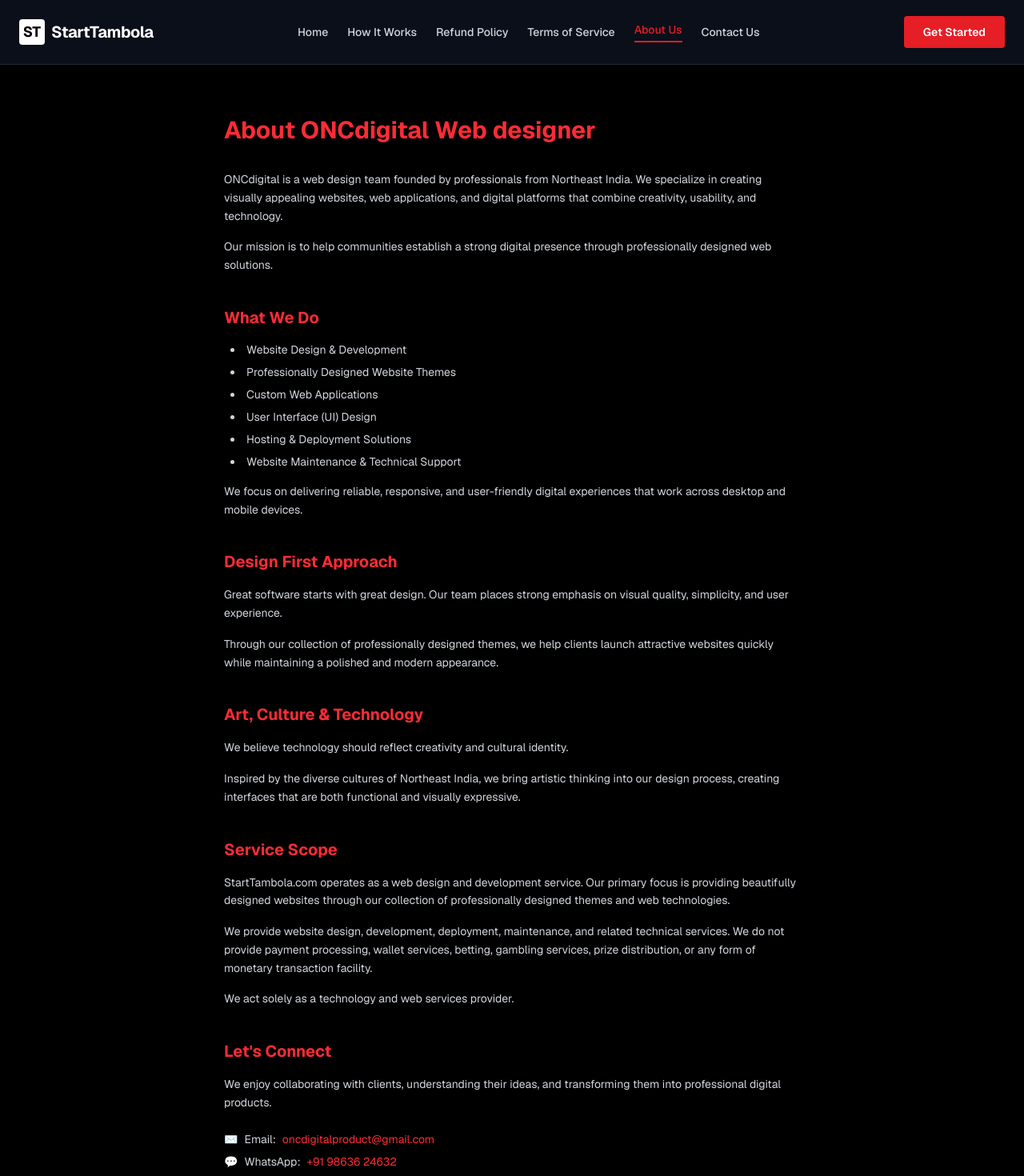
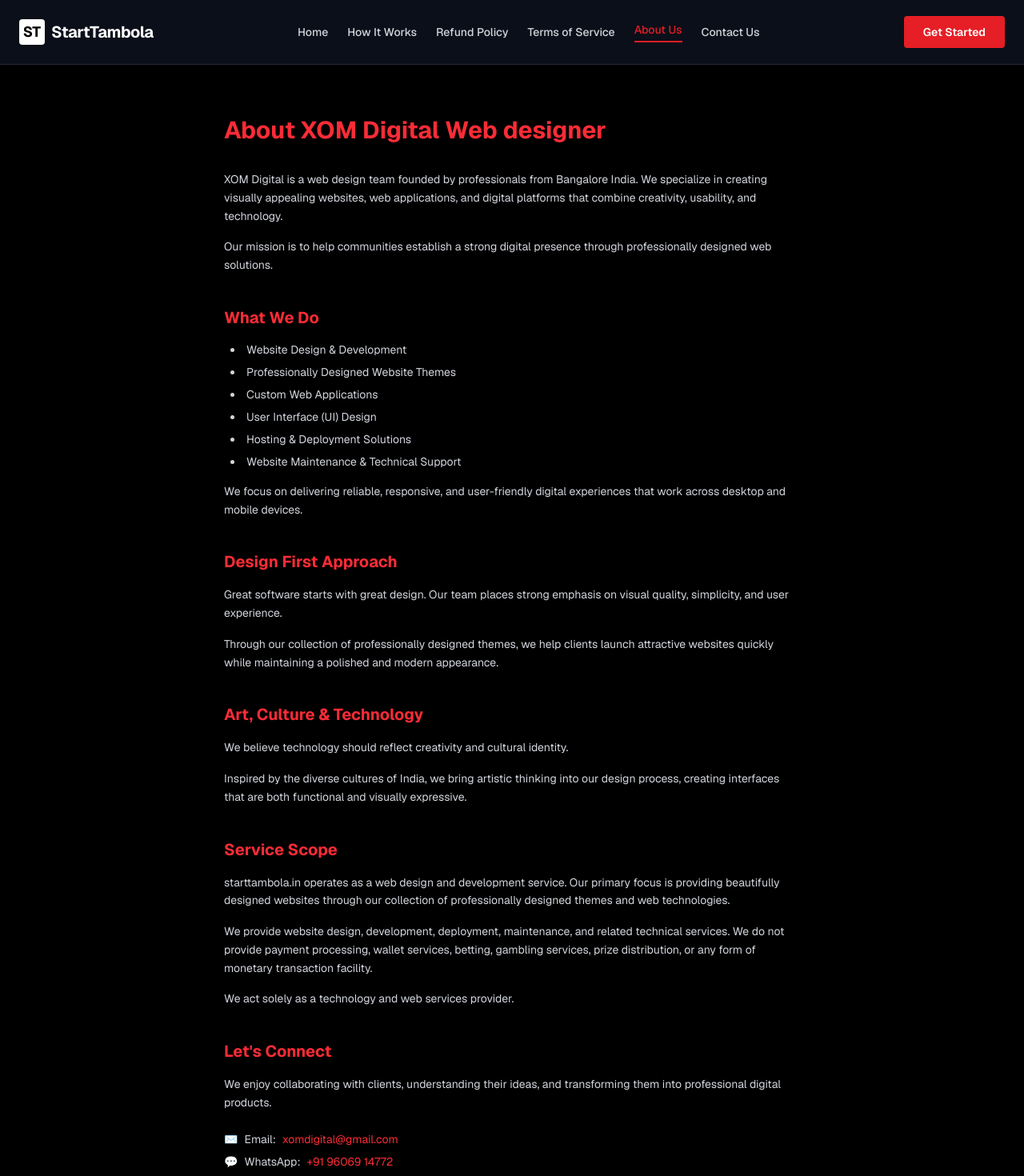
Before and after one commit to Bidipta-BG/tambluu, a Next.js app: page /about in a window 1280 px wide. Shown: the top 1470 px of the page at 80% size. Built offline with nearby package versions, Linux system fonts and the light colour scheme.

Commit message:
cashfree integration4

```diff
--- a/src/app/about/page.tsx
+++ b/src/app/about/page.tsx
@@ -5,7 +5,7 @@
 
 export const metadata: Metadata = {
   title: "About Us — StartTambola",
-  description: "Learn more about ONCdigital Web designer and the team behind StartTambola.",
+  description: "Learn more about XOM Digital Web designer and the team behind StartTambola.",
 };
 
 export default function AboutPage() {
@@ -15,11 +15,11 @@
       <main className="flex-1 bg-black py-16">
         <div className="mx-auto max-w-3xl px-6">
           <h1 className="text-3xl font-bold text-red-500 mb-8">
-            About ONCdigital Web designer
+            About XOM Digital Web designer
           </h1>
 
           <p className="text-gray-300 text-sm leading-relaxed mb-4">
-            ONCdigital is a web design team founded by professionals from Northeast India. We specialize in creating visually appealing websites, web applications, and digital platforms that combine creativity, usability, and technology.
+            XOM Digital is a web design team founded by professionals from Bangalore India. We specialize in creating visually appealing websites, web applications, and digital platforms that combine creativity, usability, and technology.
           </p>
           <p className="text-gray-300 text-sm leading-relaxed mb-10">
             Our mission is to help communities establish a strong digital presence through professionally designed web solutions.
@@ -63,7 +63,7 @@
                 We believe technology should reflect creativity and cultural identity.
               </p>
               <p className="text-gray-300 text-sm leading-relaxed">
-                Inspired by the diverse cultures of Northeast India, we bring artistic thinking into our design process, creating interfaces that are both functional and visually expressive.
+                Inspired by the diverse cultures of India, we bring artistic thinking into our design process, creating interfaces that are both functional and visually expressive.
               </p>
             </section>
 
@@ -72,7 +72,7 @@
                 Service Scope
               </h2>
               <p className="text-gray-300 text-sm leading-relaxed mb-4">
-                StartTambola.com operates as a web design and development service. Our primary focus is providing beautifully designed websites through our collection of professionally designed themes and web technologies.
+                starttambola.in operates as a web design and development service. Our primary focus is providing beautifully designed websites through our collection of professionally designed themes and web technologies.
               </p>
               <p className="text-gray-300 text-sm leading-relaxed mb-4">
                 We provide website design, development, deployment, maintenance, and related technical services. We do not provide payment processing, wallet services, betting, gambling services, prize distribution, or any form of monetary transaction facility.
@@ -94,21 +94,21 @@
                 <div className="flex items-center gap-2 text-sm text-gray-300">
                   <span>✉️</span>
                   <span>Email:</span>
-                  <a href="mailto:oncdigitalproduct@gmail.com" className="text-red-500 hover:underline">
-                    oncdigitalproduct@gmail.com
+                  <a href="mailto:xomdigital@gmail.com" className="text-red-500 hover:underline">
+                    xomdigital@gmail.com
                   </a>
                 </div>
                 <div className="flex items-center gap-2 text-sm text-gray-300">
                   <span>💬</span>
                   <span>WhatsApp:</span>
-                  <a href="https://wa.me/919863624632" target="_blank" rel="noreferrer" className="text-red-500 hover:underline">
-                    +91 98636 24632
+                  <a href="https://wa.me/919606914772" target="_blank" rel="noreferrer" className="text-red-500 hover:underline">
+                    +91 96069 14772
                   </a>
                 </div>
               </div>
 
               <a
-                href="https://wa.me/919863624632"
+                href="https://wa.me/919606914772"
                 target="_blank"
                 rel="noreferrer"
                 className="inline-block rounded bg-red-600 px-6 py-3 text-sm font-semibold text-white transition-colors hover:bg-red-700"
--- a/src/app/how-it-works/page.tsx
+++ b/src/app/how-it-works/page.tsx
@@ -62,9 +62,14 @@
             <p className="text-gray-300 text-sm mb-6">
               We provide 24x7 support. Click below to chat with us on WhatsApp.
             </p>
-            <button className="rounded bg-white/10 px-6 py-3 text-sm font-semibold text-white transition-colors hover:bg-white/20 border border-white/10">
+            <a
+              href="https://api.whatsapp.com/send?phone=96096914772&text=Hi%20StartTambola%20team!%20I%20have%20a%20question."
+              target="_blank"
+              rel="noreferrer"
+              className="inline-block rounded bg-white/10 px-6 py-3 text-sm font-semibold text-white transition-colors hover:bg-white/20 border border-white/10"
+            >
               Chat with Support
-            </button>
+            </a>
           </div>
 
         </div>
--- a/src/app/page.tsx
+++ b/src/app/page.tsx
@@ -93,7 +93,7 @@
   },
   {
     title: "Make Payment",
-    description: "Complete secure payment via Razorpay.",
+    description: "Complete secure payment via Cashfree.",
     icon: "💳",
   },
   {
--- a/src/app/refund-policy/page.tsx
+++ b/src/app/refund-policy/page.tsx
@@ -18,7 +18,7 @@
           </h1>
 
           <p className="text-gray-300 text-sm leading-relaxed mb-10">
-            At <strong className="text-white font-semibold">StartTambola.com</strong>, we provide a self-service platform for creating your own Tambola hosting websites with custom .com domains. Please read our refund policy carefully before purchasing.
+            At <strong className="text-white font-semibold">starttambola.in</strong>, we provide a self-service platform for creating your own Tambola hosting websites with custom .online domains. Please read our refund policy carefully before purchasing.
           </p>
 
           <div className="space-y-10">
@@ -27,7 +27,7 @@
                 1. Payment Handling and Responsibility
               </h2>
               <p className="text-gray-300 text-sm leading-relaxed">
-                All transactions are processed via Razorpay. If money is deducted from your UPI app or bank but not reflected on our system, we are not responsible. The issue lies with Razorpay or your bank.
+                All transactions are processed via Cashfree. If money is deducted from your UPI app or bank but not reflected on our system, we are not responsible. The issue lies with Cashfree or your bank.
               </p>
             </section>
 
@@ -36,7 +36,7 @@
                 2. Refund Timing and Processing
               </h2>
               <p className="text-gray-300 text-sm leading-relaxed">
-                All valid refunds are processed only via Razorpay and take 5 to 7 business days. We do not refund via personal QR codes or direct transfers.
+                All valid refunds are processed only via Cashfree and take 5 to 7 business days. We do not refund via personal QR codes or direct transfers.
               </p>
             </section>
 
--- a/src/components/Footer.tsx
+++ b/src/components/Footer.tsx
@@ -42,7 +42,7 @@
           <h3 className="text-sm font-semibold text-white uppercase tracking-wider mb-6">Company</h3>
           <ul className="space-y-4 text-sm">
             <li><Link href="/about" className="hover:text-white transition-colors">About Us</Link></li>
-            <li><a href="https://api.whatsapp.com/send?phone=919863624632&text=Hi%20StartTambola%20team!%20I%20have%20a%20question." target="_blank" rel="noreferrer" className="hover:text-white transition-colors">Contact Us</a></li>
+            <li><a href="https://api.whatsapp.com/send?phone=96096914772&text=Hi%20StartTambola%20team!%20I%20have%20a%20question." target="_blank" rel="noreferrer" className="hover:text-white transition-colors">Contact Us</a></li>
           </ul>
         </div>
       </div>
--- a/src/components/NavBar.tsx
+++ b/src/components/NavBar.tsx
@@ -10,7 +10,7 @@
   { label: "Refund Policy", href: "/refund-policy" },
   { label: "Terms of Service", href: "/terms-of-service" },
   { label: "About Us", href: "/about" },
-  { label: "Contact Us", href: "https://api.whatsapp.com/send?phone=919863624632&text=Hi%20StartTambola%20team!%20I%20have%20a%20question." },
+  { label: "Contact Us", href: "https://api.whatsapp.com/send?phone=96096914772&text=Hi%20StartTambola%20team!%20I%20have%20a%20question." },
 ];
 
 export default function NavBar() {
@@ -57,7 +57,7 @@
           {/* Simple Mode: Contact Us on the far right */}
           {isSimpleMode && (
             <a
-              href="https://api.whatsapp.com/send?phone=919863624632&text=Hi%20StartTambola%20team!%20I%20have%20a%20question."
+              href="https://api.whatsapp.com/send?phone=96096914772&text=Hi%20StartTambola%20team!%20I%20have%20a%20question."
               target="_blank"
               rel="noreferrer"
               className="text-xs sm:text-sm font-medium transition-colors hover:text-white text-gray-300"
```
Also changed, not shown: src/app/terms-of-service/page.tsx (+5 -5 lines), src/components/CheckoutView.tsx (+13 -8 lines).
